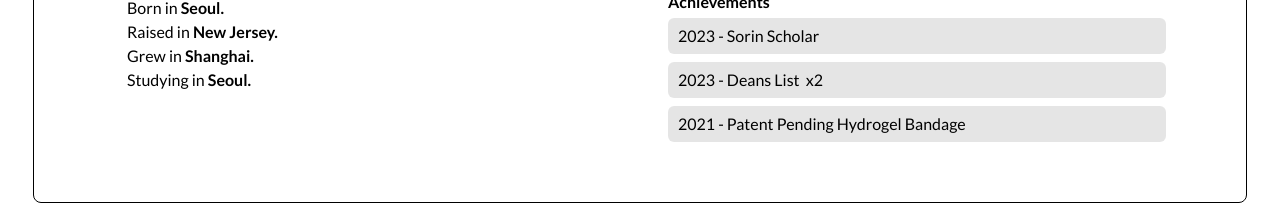
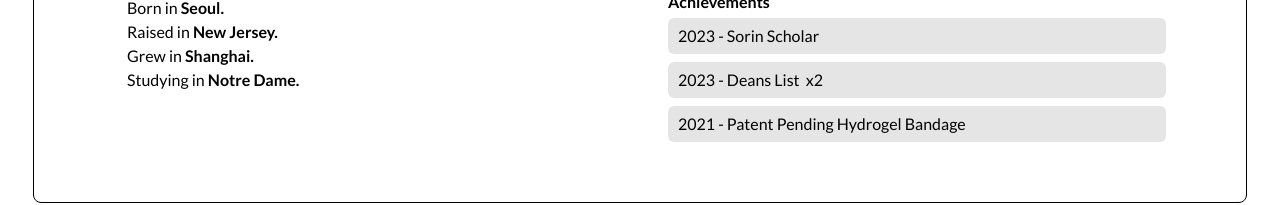
Before and after one commit to johnkimdw/portfolio, a React (Create React App) app: page / in a window 1280 px wide. Shown: the part 2307-2512 px from the top of the page. Built offline with nearby package versions, Linux system fonts and the light colour scheme.

Commit message:
update about

```diff
--- a/src/components/About.js
+++ b/src/components/About.js
@@ -40,7 +40,7 @@ export default function About() {
                                     <br/>
                                     Grew in <span class="font-bold">Shanghai.</span>
                                     <br/>
-                                    Studying in <span class="font-bold">Seoul.</span>
+                                    Studying in <span class="font-bold">Notre Dame.</span>
 
 
                                 </div>
```
